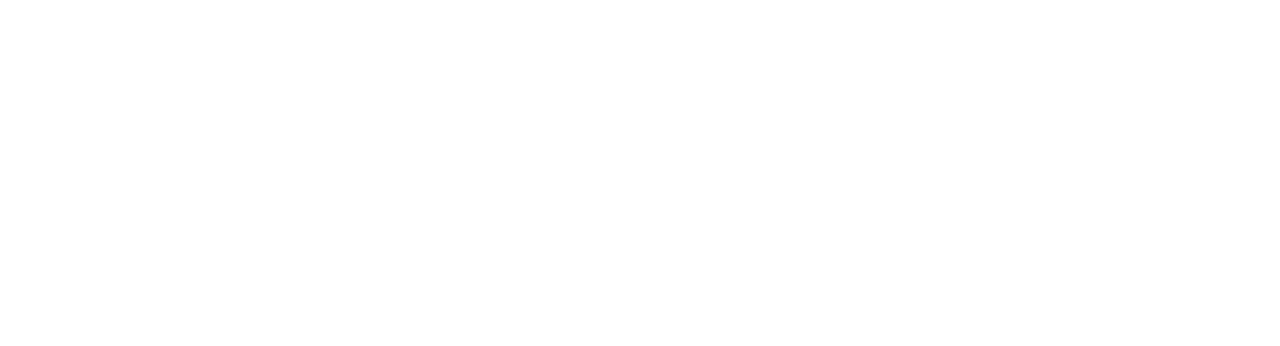
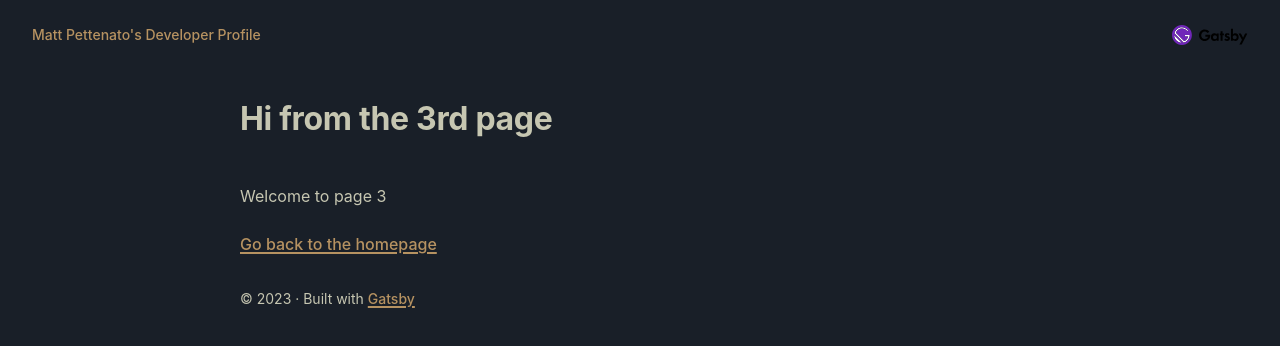
Before and after one commit to mattpettenato/gatsby-website, a Gatsby site: page /page-3 in a window 1280 px wide. Before the commit this address had no page. Built offline with nearby package versions, Linux system fonts and the light colour scheme; Gatsby itself is replaced by a stand-in of ours.

Commit message:
third page

```diff
--- a/src/pages/index.js
+++ b/src/pages/index.js
@@ -24,6 +24,7 @@
         </li>
       </ul>
       <Link to="/page-2">Go to page 2</Link>
+      <Link to="/page-3">Go to page 3</Link>
     </Layout>
   )
 
--- /dev/null
+++ b/src/pages/page-3.js
@@ -0,0 +1,17 @@
+import * as React from "react"
+import { Link } from "gatsby"
+
+import Layout from "../components/layout"
+import Seo from "../components/seo"
+
+const ThirdPage = () => (
+  <Layout>
+    <h1>Hi from the 3rd page</h1>
+    <p>Welcome to page 3</p>
+    <Link to="/">Go back to the homepage</Link>
+  </Layout>
+)
+
+export const Head = () => <Seo title="Page three" />
+
+export default ThirdPage
```
